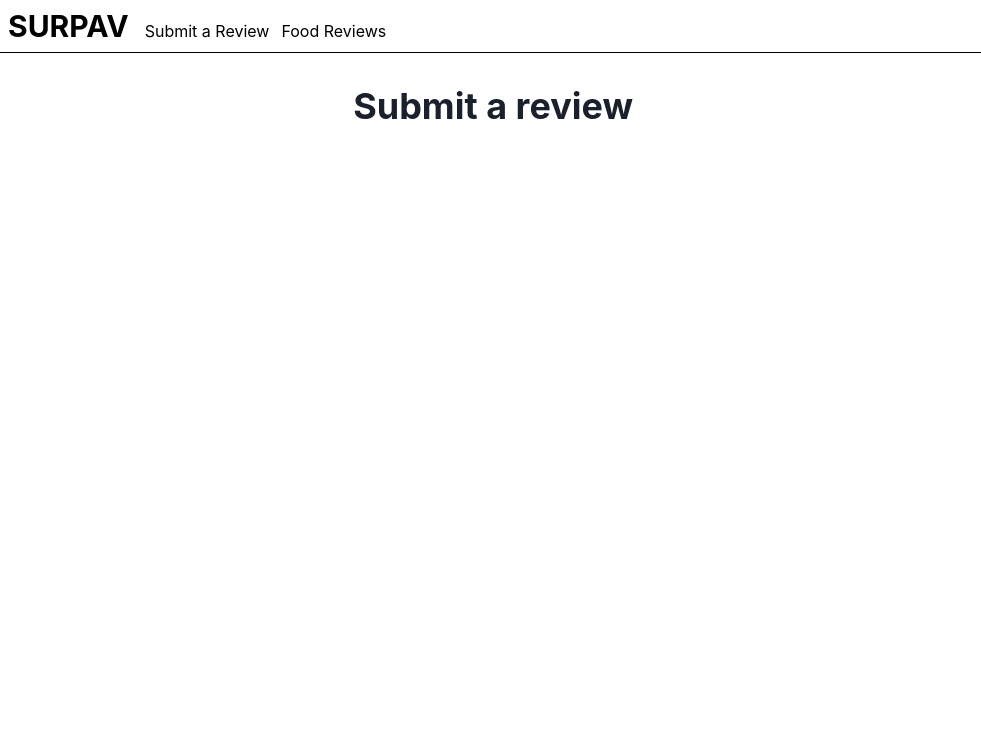
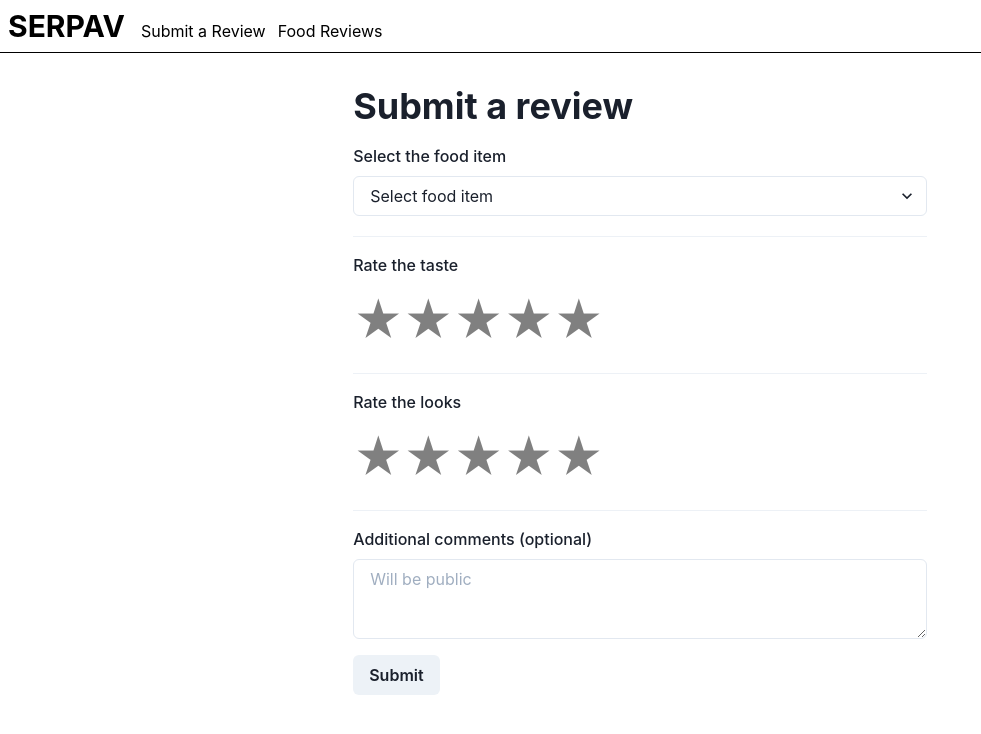
Before and after one commit to kyleawayan/serpav, a Next.js app: page /review in a window 1280 px wide. Shown: the top 734 px of the page, without its empty margins (0-981 px from the left). Built offline with nearby package versions, Linux system fonts and the light colour scheme.

Commit message:
create form

```diff
--- a/components/Menu.js
+++ b/components/Menu.js
@@ -26,7 +26,7 @@ export default function Menu({ transparent }) {
       <Container w="100%" maxW="container.xl" padding={2}>
         <Link href="/" passHref>
           <Heading size="lg" as="a" mr={4}>
-            SURPAV
+            SERPAV
           </Heading>
         </Link>
         {links.map((link, i) => (
--- /dev/null
+++ b/components/ReviewForm.js
@@ -0,0 +1,96 @@
+import React from "react";
+import { Formik } from "formik";
+import {
+  FormControl,
+  FormErrorMessage,
+  FormLabel,
+} from "@chakra-ui/form-control";
+import { Select } from "@chakra-ui/select";
+import ReactStars from "react-rating-stars-component";
+import { Divider, Textarea, Button } from "@chakra-ui/react";
+
+const initialValues = {
+  foodOption: "",
+  tasteRating: 0,
+  looksRating: 0,
+  comment: "",
+};
+
+const validations = (values) => {
+  const errors = {};
+  if (!values.foodOption || values.foodOption === "Select food item") {
+    errors.foodOption = "Please select a food item";
+  }
+  if (values.tasteRating === 0) {
+    errors.tasteRating = "Please rate the taste";
+  }
+  if (values.looksRating === 0) {
+    errors.looksRating = "Please rate the looks";
+  }
+  return errors;
+};
+
+export default function ReviewForm({ foodOptions, onSubmit }) {
+  return (
+    <div>
+      <Formik
+        initialValues={initialValues}
+        validate={validations}
+        onSubmit={onSubmit}
+      >
+        {({ values, errors, handleSubmit, isSubmitting, setFieldValue }) => (
+          <form onSubmit={handleSubmit}>
+            <FormControl isInvalid={errors.foodOption} mb={5}>
+              <FormLabel>Select the food item</FormLabel>
+              <Select
+                placeholder="Select food item"
+                onChange={(event) =>
+                  setFieldValue("foodOption", event.target.value)
+                }
+                value={values.foodOption}
+              >
+                {foodOptions.map((item, i) => (
+                  <option key={i}>{item}</option>
+                ))}
+              </Select>
+              <FormErrorMessage>{errors.foodOption}</FormErrorMessage>
+            </FormControl>
+            <Divider mb={4} />
+            <FormLabel>Rate the taste</FormLabel>
+            <FormControl isInvalid={errors.tasteRating}>
+              <ReactStars
+                half={false}
+                size={48}
+                value={values.tasteRating}
+                onChange={(value) => setFieldValue("tasteRating", value)}
+              />
+              <FormErrorMessage>{errors.tasteRating}</FormErrorMessage>
+              <Divider mb={4} mt={4} />
+            </FormControl>
+            <FormControl isInvalid={errors.tasteRating}>
+              <FormLabel>Rate the looks</FormLabel>
+              <ReactStars
+                half={false}
+                size={48}
+                value={values.looksRating}
+                onChange={(value) => setFieldValue("looksRating", value)}
+              />
+              <FormErrorMessage>{errors.looksRating}</FormErrorMessage>
+              <Divider mb={4} mt={4} />
+            </FormControl>
+            <FormLabel>Additional comments (optional)</FormLabel>
+            <Textarea
+              placeholder="Will be public"
+              value={values.comment}
+              onChange={(event) => setFieldValue("comment", event.target.value)}
+              mb={4}
+            />
+            <Button type="submit" disabled={isSubmitting}>
+              Submit
+            </Button>
+          </form>
+        )}
+      </Formik>
+    </div>
+  );
+}
--- a/package.json
+++ b/package.json
@@ -12,11 +12,12 @@
     "@chakra-ui/react": "^1.6.7",
     "@emotion/react": "^11.4.1",
     "@emotion/styled": "^11.3.0",
+    "formik": "^2.2.9",
     "framer-motion": "^4.1.17",
     "next": "11.1.2",
     "react": "17.0.2",
     "react-dom": "17.0.2",
-    "react-stars": "^2.2.5"
+    "react-rating-stars-component": "^2.2.0"
   },
   "devDependencies": {
     "eslint": "7.32.0",
--- a/pages/review.js
+++ b/pages/review.js
@@ -1,13 +1,21 @@
 import { Container, Heading } from "@chakra-ui/layout";
 import React from "react";
 import Menu from "../components/Menu";
+import ReviewForm from "../components/ReviewForm";
 
 export default function review() {
+  const onSubmit = (event) => {
+    console.log(event);
+  };
+
   return (
     <div>
       <Menu />
       <Container mt={8}>
-        <Heading>Submit a review</Heading>
+        <Heading as="h1" mb={4}>
+          Submit a review
+        </Heading>
+        <ReviewForm foodOptions={["Fries", "Hamburger"]} onSubmit={onSubmit} />
       </Container>
     </div>
   );
```
Also changed, not shown: 1 other file (tests, documents, lock files or other folders).
